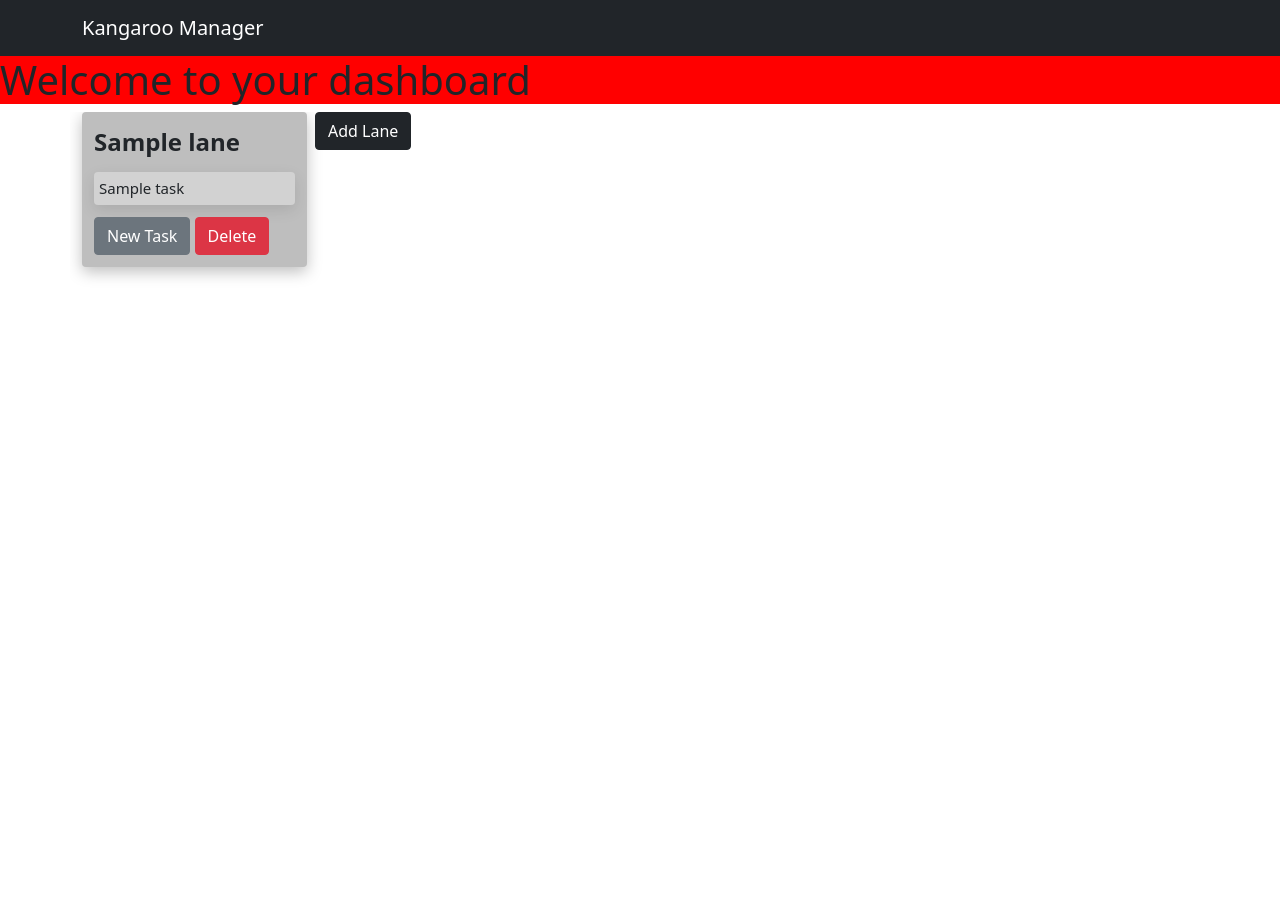
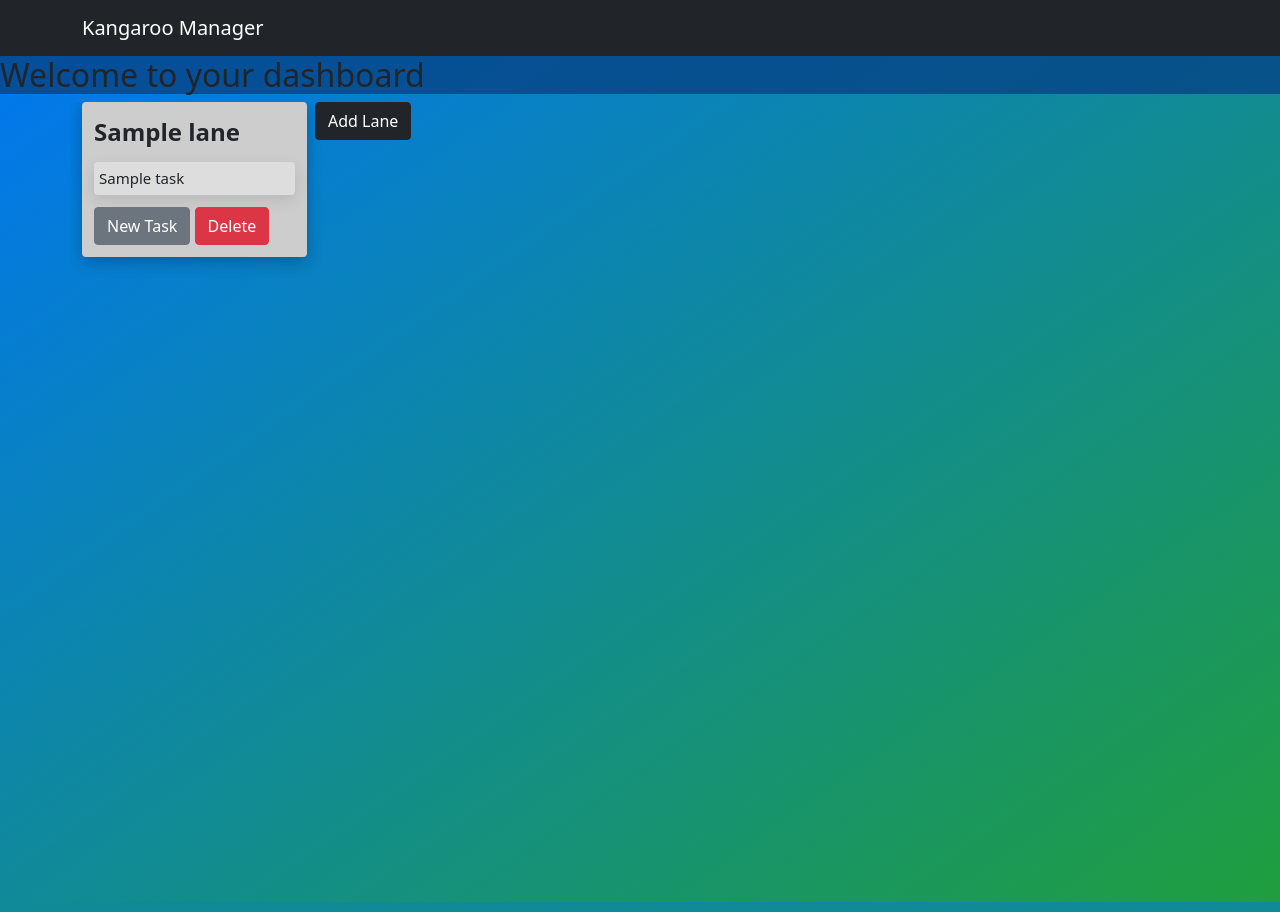
Before and after one commit to AhsanM1470/kangaroo-taskaroo, a Django app: template tasks/templates/dashboard.html in a window 1280 px wide. Run offline with Django 4.2, Linux system fonts and the light colour scheme; the template is opened without the code that fills it: most values are stand-ins (such as "Sample title", 1, 10 or a date in 2020); some libraries are stand-ins or nearby versions.

Commit message:
Improve dashboard styling

```diff
--- a/tasks/templates/dashboard.html
+++ b/tasks/templates/dashboard.html
@@ -2,6 +2,10 @@
 {% block content %}
 
 <style>
+
+  body{
+    background: linear-gradient(to bottom right, #0076f4, #209e3e);
+  }
 
   .board{
     overflow: auto;
@@ -20,7 +24,7 @@
     flex-direction: column;
     gap: 12px;
 
-    background: rgb(190, 190, 190);
+    background: rgb(205, 205, 205);
     box-shadow: 0px 5px 15px rgba(0,0,0,0.25);
 
     padding: 12px;
@@ -55,7 +59,7 @@
   }
 
   .task{
-    background: rgb(210, 210, 210);
+    background: rgb(221, 221, 221);
     box-shadow: 0px 5px 15px rgba(0,0,0,0.1);
     padding: 5px;
     border-radius: 4px;
@@ -67,8 +71,8 @@
 
 
 
-<div class="header" style="background-color: red;">
-  <h1>Welcome to your dashboard {{ user.username }}</h1>
+<div class="header" style="background-color: #064486cc;">
+  <h2>Welcome to your dashboard {{ user.username }}</h2s>
 </div>
 
 <div class="container board">
```
